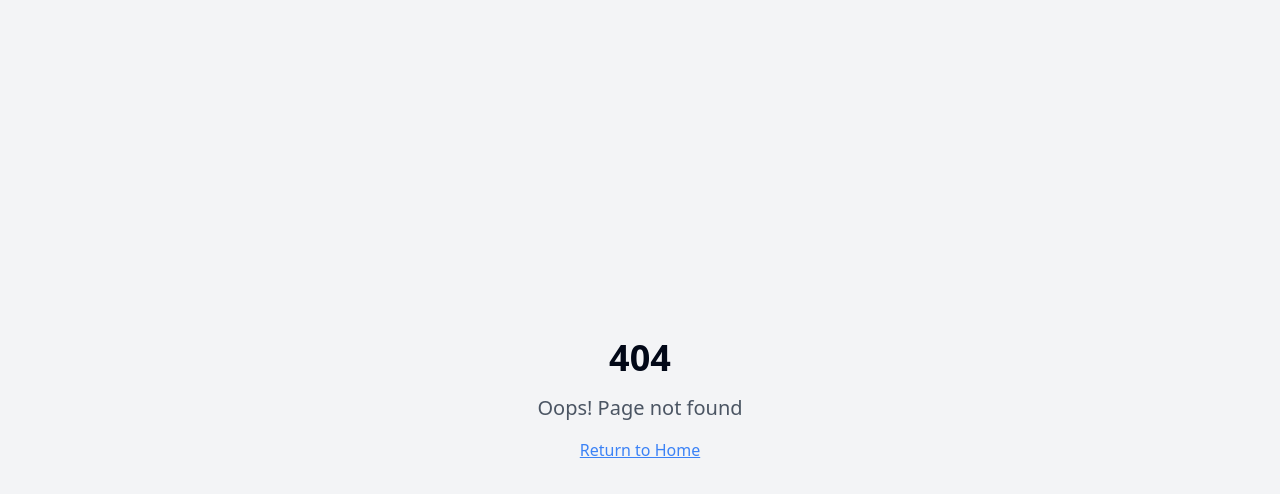
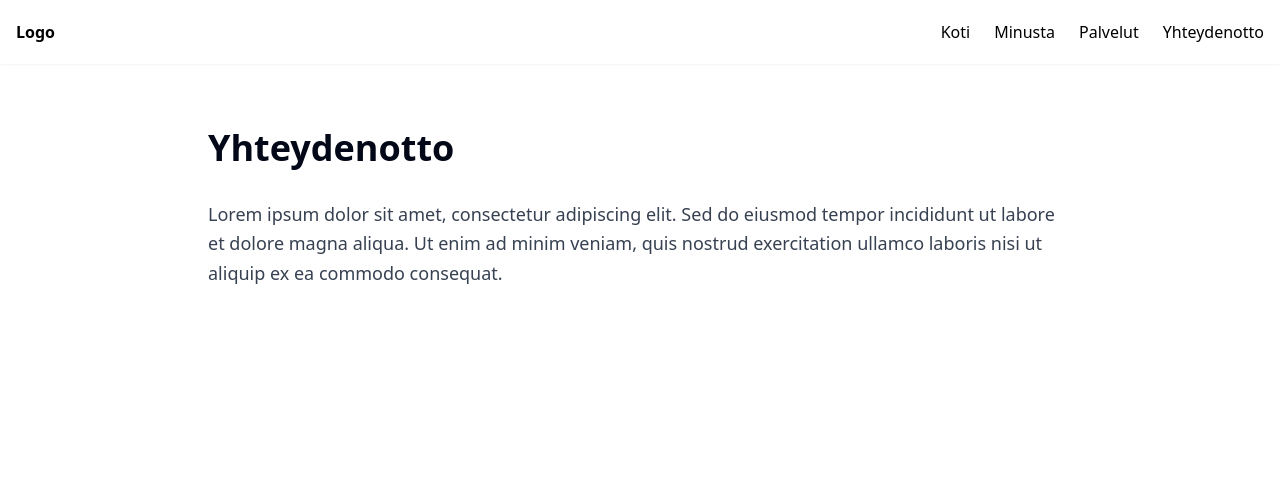
Before and after one commit to aippee/aippee.github.io, a React (Vite) app: page /yhteydenotto in a window 1280 px wide. Before the commit this address had no page. Shown: the top 494 px of the page. Built offline with nearby package versions, Linux system fonts and the light colour scheme.

Commit message:
feat: Implement website structure and content

```diff
--- a/src/App.tsx
+++ b/src/App.tsx
@@ -1,9 +1,14 @@
+
 import { Toaster } from "@/components/ui/toaster";
 import { Toaster as Sonner } from "@/components/ui/sonner";
 import { TooltipProvider } from "@/components/ui/tooltip";
 import { QueryClient, QueryClientProvider } from "@tanstack/react-query";
 import { BrowserRouter, Routes, Route } from "react-router-dom";
+import Navigation from "./components/Navigation";
 import Index from "./pages/Index";
+import Minusta from "./pages/Minusta";
+import Palvelut from "./pages/Palvelut";
+import Yhteydenotto from "./pages/Yhteydenotto";
 import NotFound from "./pages/NotFound";
 
 const queryClient = new QueryClient();
@@ -14,9 +19,12 @@ const App = () => (
       <Toaster />
       <Sonner />
       <BrowserRouter>
+        <Navigation />
         <Routes>
           <Route path="/" element={<Index />} />
-          {/* ADD ALL CUSTOM ROUTES ABOVE THE CATCH-ALL "*" ROUTE */}
+          <Route path="/minusta" element={<Minusta />} />
+          <Route path="/palvelut/:service" element={<Palvelut />} />
+          <Route path="/yhteydenotto" element={<Yhteydenotto />} />
           <Route path="*" element={<NotFound />} />
         </Routes>
       </BrowserRouter>
--- /dev/null
+++ b/src/components/Navigation.tsx
@@ -0,0 +1,60 @@
+
+import { Link } from "react-router-dom";
+import {
+  DropdownMenu,
+  DropdownMenuContent,
+  DropdownMenuItem,
+  DropdownMenuTrigger,
+} from "@/components/ui/dropdown-menu";
+
+const Navigation = () => {
+  return (
+    <nav className="fixed w-full bg-white/80 backdrop-blur-sm z-50 shadow-sm">
+      <div className="max-w-7xl mx-auto px-4">
+        <div className="flex justify-between items-center h-16">
+          <Link to="/" className="text-black font-semibold">
+            Logo
+          </Link>
+
+          <div className="flex gap-6 items-center">
+            <Link to="/" className="text-black hover:text-[#c0c0c0] transition-colors">
+              Koti
+            </Link>
+            <Link to="/minusta" className="text-black hover:text-[#c0c0c0] transition-colors">
+              Minusta
+            </Link>
+
+            <DropdownMenu>
+              <DropdownMenuTrigger className="text-black hover:text-[#c0c0c0] transition-colors">
+                Palvelut
+              </DropdownMenuTrigger>
+              <DropdownMenuContent className="bg-white">
+                <DropdownMenuItem>
+                  <Link to="/palvelut/pariterapia" className="w-full">
+                    Pariterapia
+                  </Link>
+                </DropdownMenuItem>
+                <DropdownMenuItem>
+                  <Link to="/palvelut/lyhytterapia" className="w-full">
+                    Lyhytterapia
+                  </Link>
+                </DropdownMenuItem>
+                <DropdownMenuItem>
+                  <Link to="/palvelut/puheenvuorot" className="w-full">
+                    Puheenvuorot
+                  </Link>
+                </DropdownMenuItem>
+              </DropdownMenuContent>
+            </DropdownMenu>
+
+            <Link to="/yhteydenotto" className="text-black hover:text-[#c0c0c0] transition-colors">
+              Yhteydenotto
+            </Link>
+          </div>
+        </div>
+      </div>
+    </nav>
+  );
+};
+
+export default Navigation;
--- a/src/pages/Index.tsx
+++ b/src/pages/Index.tsx
@@ -1,11 +1,83 @@
-// Update this page (the content is just a fallback if you fail to update the page)
+
+import { Link } from "react-router-dom";
 
 const Index = () => {
   return (
-    <div className="min-h-screen flex items-center justify-center bg-gray-100">
-      <div className="text-center">
-        <h1 className="text-4xl font-bold mb-4">Welcome to Your Blank App</h1>
-        <p className="text-xl text-gray-600">Start building your amazing project here!</p>
+    <div className="min-h-screen">
+      {/* Hero Section */}
+      <div className="relative h-screen">
+        <img
+          src="/lovable-uploads/26dc5ff5-e153-4729-8dc3-1cee1e32f411.png"
+          alt="Hero"
+          className="w-full h-full object-cover"
+        />
+        <div className="absolute bottom-32 w-full flex flex-col items-center gap-8">
+          <div className="flex gap-8">
+            <Link
+              to="/palvelut/pariterapia"
+              className="px-8 py-4 border-2 border-white text-white hover:bg-white/20 transition-colors rounded-lg"
+            >
+              Varaa aika
+            </Link>
+            <Link
+              to="/palvelut/lyhytterapia"
+              className="px-8 py-4 border-2 border-white text-white hover:bg-white/20 transition-colors rounded-lg"
+            >
+              Varaa aika
+            </Link>
+          </div>
+          <div className="flex gap-24 text-white">
+            <span>Pariterapiaan</span>
+            <span>Yksilöterapiaan</span>
+          </div>
+        </div>
+      </div>
+
+      {/* Services Section */}
+      <div className="max-w-7xl mx-auto px-4 py-16">
+        <div className="grid grid-cols-1 md:grid-cols-3 gap-8">
+          <Link
+            to="/palvelut/pariterapia"
+            className="relative group overflow-hidden"
+          >
+            <img
+              src="/lovable-uploads/26dc5ff5-e153-4729-8dc3-1cee1e32f411.png"
+              alt="Pariterapia"
+              className="w-full aspect-square object-cover transition-transform group-hover:scale-105"
+            />
+            <div className="absolute inset-0 bg-black/40 flex items-center justify-center">
+              <span className="text-white text-2xl font-semibold">Pariterapia</span>
+            </div>
+          </Link>
+
+          <Link
+            to="/palvelut/lyhytterapia"
+            className="relative group overflow-hidden"
+          >
+            <img
+              src="/lovable-uploads/26dc5ff5-e153-4729-8dc3-1cee1e32f411.png"
+              alt="Lyhytterapia"
+              className="w-full aspect-square object-cover transition-transform group-hover:scale-105"
+            />
+            <div className="absolute inset-0 bg-black/40 flex items-center justify-center">
+              <span className="text-white text-2xl font-semibold">Lyhytterapia</span>
+            </div>
+          </Link>
+
+          <Link
+            to="/palvelut/puheenvuorot"
+            className="relative group overflow-hidden"
+          >
+            <img
+              src="/lovable-uploads/26dc5ff5-e153-4729-8dc3-1cee1e32f411.png"
+              alt="Puheenvuorot"
+              className="w-full aspect-square object-cover transition-transform group-hover:scale-105"
+            />
+            <div className="absolute inset-0 bg-black/40 flex items-center justify-center">
+              <span className="text-white text-2xl font-semibold">Puheenvuorot</span>
+            </div>
+          </Link>
+        </div>
       </div>
     </div>
   );
--- /dev/null
+++ b/src/pages/Minusta.tsx
@@ -0,0 +1,15 @@
+
+const Minusta = () => {
+  return (
+    <div className="min-h-screen pt-16">
+      <div className="max-w-4xl mx-auto px-4 py-16">
+        <h1 className="text-4xl font-semibold mb-8">Minusta</h1>
+        <p className="text-lg text-gray-700 leading-relaxed">
+          Lorem ipsum dolor sit amet, consectetur adipiscing elit. Sed do eiusmod tempor incididunt ut labore et dolore magna aliqua. Ut enim ad minim veniam, quis nostrud exercitation ullamco laboris nisi ut aliquip ex ea commodo consequat.
+        </p>
+      </div>
+    </div>
+  );
+};
+
+export default Minusta;
--- /dev/null
+++ b/src/pages/Palvelut.tsx
@@ -0,0 +1,19 @@
+
+import { useParams } from "react-router-dom";
+
+const Palvelut = () => {
+  const { service } = useParams();
+
+  return (
+    <div className="min-h-screen pt-16">
+      <div className="max-w-4xl mx-auto px-4 py-16">
+        <h1 className="text-4xl font-semibold mb-8 capitalize">{service}</h1>
+        <p className="text-lg text-gray-700 leading-relaxed">
+          Lorem ipsum dolor sit amet, consectetur adipiscing elit. Sed do eiusmod tempor incididunt ut labore et dolore magna aliqua. Ut enim ad minim veniam, quis nostrud exercitation ullamco laboris nisi ut aliquip ex ea commodo consequat.
+        </p>
+      </div>
+    </div>
+  );
+};
+
+export default Palvelut;
--- /dev/null
+++ b/src/pages/Yhteydenotto.tsx
@@ -0,0 +1,15 @@
+
+const Yhteydenotto = () => {
+  return (
+    <div className="min-h-screen pt-16">
+      <div className="max-w-4xl mx-auto px-4 py-16">
+        <h1 className="text-4xl font-semibold mb-8">Yhteydenotto</h1>
+        <p className="text-lg text-gray-700 leading-relaxed">
+          Lorem ipsum dolor sit amet, consectetur adipiscing elit. Sed do eiusmod tempor incididunt ut labore et dolore magna aliqua. Ut enim ad minim veniam, quis nostrud exercitation ullamco laboris nisi ut aliquip ex ea commodo consequat.
+        </p>
+      </div>
+    </div>
+  );
+};
+
+export default Yhteydenotto;
```
Also changed, not shown: 1 other file (tests, documents, lock files or other folders).
